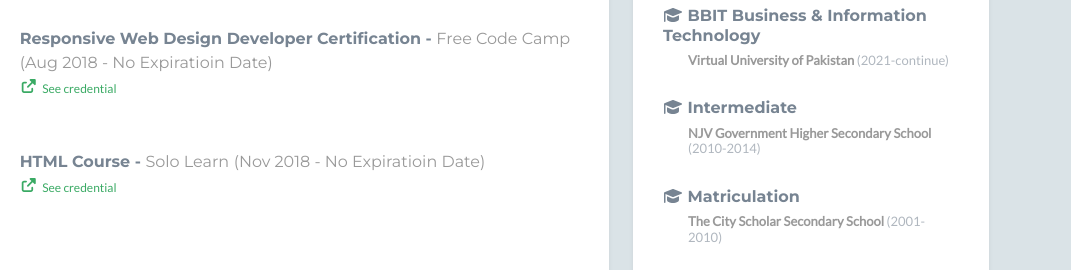
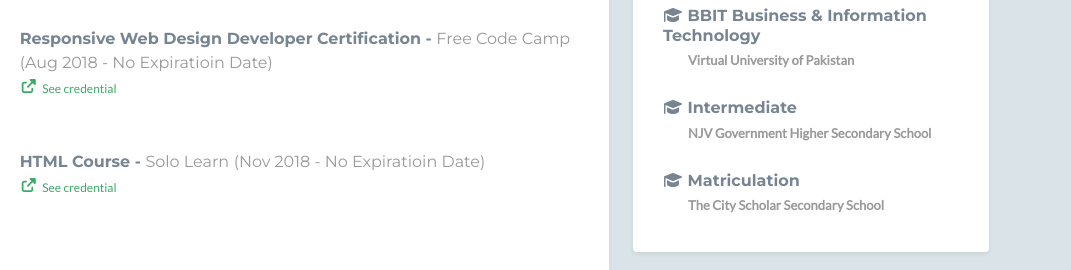
Before and after one commit to muhammadzubairmoosani/portfolio, a plain HTML site: page index.html in a window 1280 px wide. Shown: the part 1512-1782 px from the top of the page, 209-1280 px from the left. Drawn offline with nearby package versions, Linux system fonts and the light colour scheme; no server answers; a script that the page names is missing; some icons are missing.

Commit message:
remove education passing years

```diff
--- a/index.html
+++ b/index.html
@@ -968,10 +968,7 @@
                     <i class="fas fa-graduation-cap"></i> BBIT Business &
                     Information Technology
                   </h3>
-                  <h4 class="university">
-                    Virtual University of Pakistan
-                    <span class="year">(2021-continue)</span>
-                  </h4>
+                  <h4 class="university">Virtual University of Pakistan</h4>
                 </div>
                 <!--//item-->
 
@@ -981,7 +978,6 @@
                   </h3>
                   <h4 class="university">
                     NJV Government Higher Secondary School
-                    <span class="year">(2010-2014)</span>
                   </h4>
                 </div>
                 <!--//item-->
@@ -990,10 +986,7 @@
                   <h3 class="title">
                     <i class="fas fa-graduation-cap"></i> Matriculation
                   </h3>
-                  <h4 class="university">
-                    The City Scholar Secondary School
-                    <span class="year">(2001-2010)</span>
-                  </h4>
+                  <h4 class="university">The City Scholar Secondary School</h4>
                 </div>
                 <!--//item-->
               </div>
```
